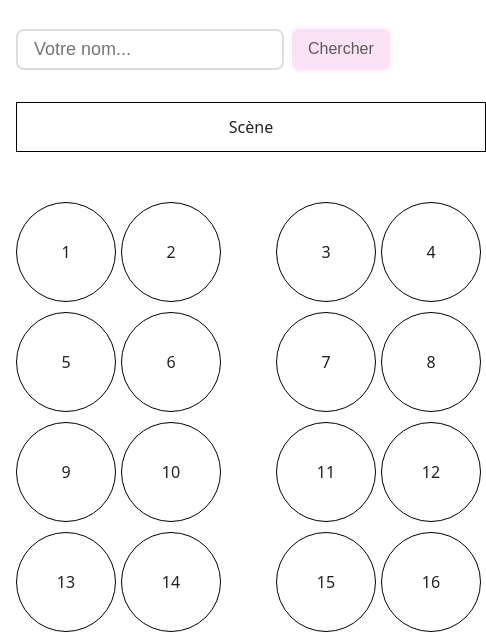
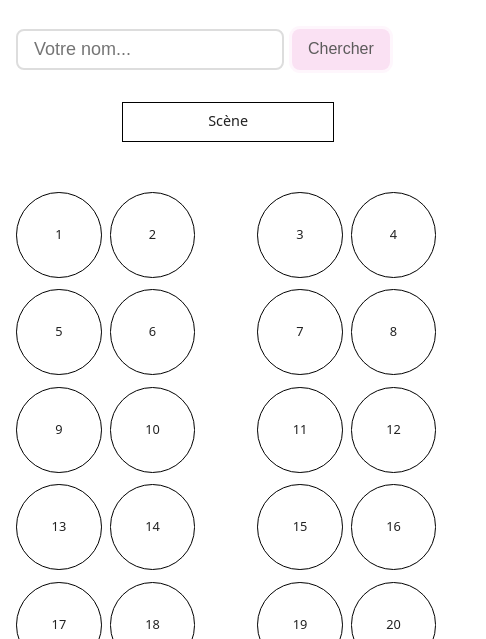
Before and after one commit to yildirim-metin/FindYourSeat, a website with bundled scripts: page index.html in a window 390 px wide. Shown: the part 163-802 px from the top of the page, 486 px wide, since content can reach past the window. Built offline with nearby package versions, Linux system fonts and the light colour scheme.

Commit message:
improve responsiveness

```diff
--- a/style.css
+++ b/style.css
@@ -145,14 +145,17 @@ body {
 }
 
 .table {
-  margin-right: 5px;
-  margin-bottom: 10px;
-  width: 100px;
-  height: 100px;
+  margin-right: 1vw;
+  margin-bottom: 2vw;
+  width: min(22vw, 100px);
+  height: min(22vw, 100px);
   border-radius: 50%;
   border: 1px solid black;
   text-align: center;
-  align-content: center;
+  display: flex;
+  align-items: center;
+  justify-content: center;
+  font-size: clamp(0.8rem, 2vw, 1.2rem);
 }
 
 .table-here {
@@ -161,7 +164,8 @@ body {
 
 .table-column {
   display: grid;
-  grid-template-columns: auto auto auto auto auto;
+  grid-template-columns: repeat(5, 1fr);
+  gap: 1vw;
 }
 
 .stage-table-row {
@@ -169,17 +173,28 @@ body {
   grid-template-rows: auto auto auto;
 }
 
+* {
+  box-sizing: border-box;
+}
+
+.container {
+  max-width: 100%;
+  padding: 1rem;
+  overflow-x: auto;
+}
+
 .empty-div {
-  width: 50px;
-  height: 50px;
+  width: min(15vw, 50px);
+  height: min(15vw, 50px);
 }
 
 .stage {
-  width: auto;
-  height: 50px;
-  border: solid;
-  border-color: black;
-  border-width: 1px;
-  align-content: center;
+  width: 50%;
+  height: auto;
+  min-height: 40px;
+  border: 1px solid black;
   text-align: center;
+  padding: 0.5rem;
+  font-size: clamp(0.9rem, 2vw, 1.2rem);
+  margin: 0 auto;
 }
```
